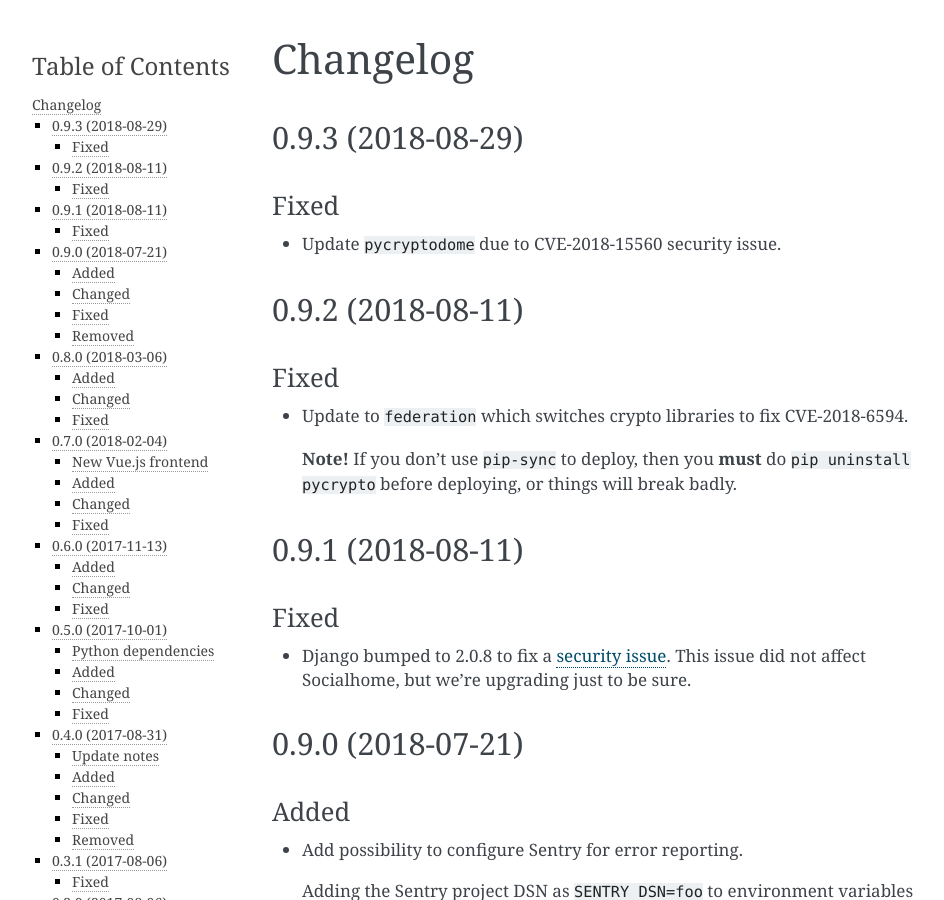
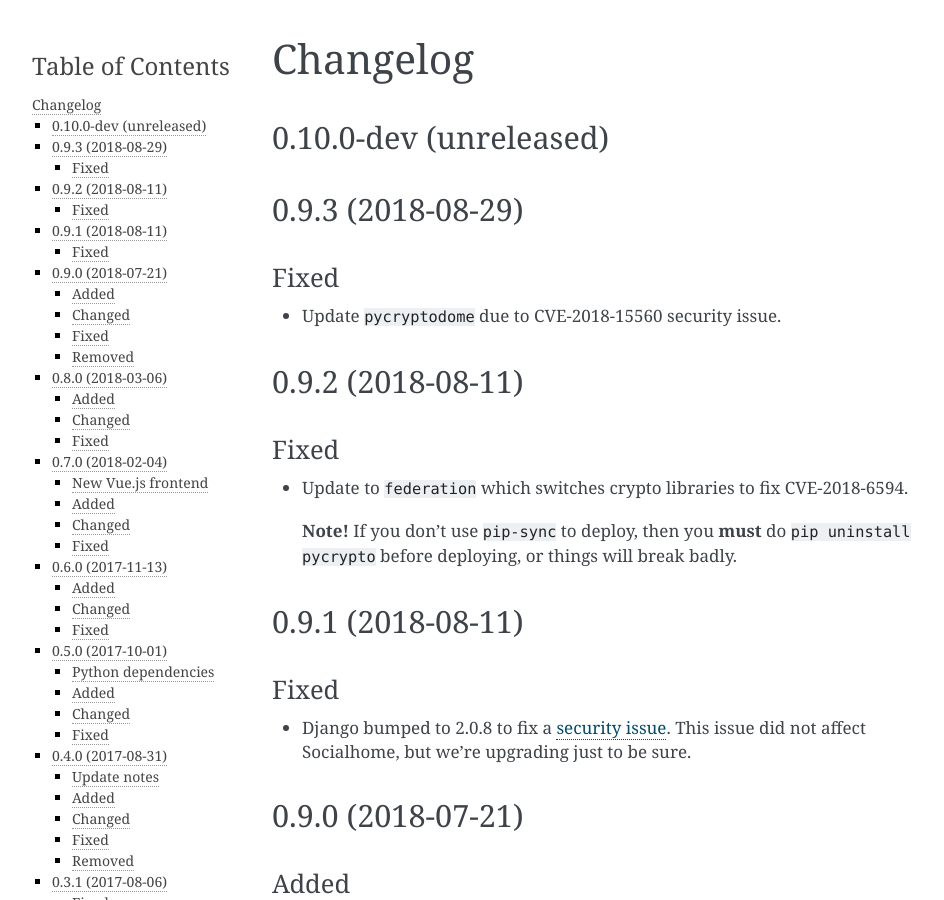
Before and after one commit to jaywink/socialhome, a Sphinx documentation site: the page built from docs/changelog.rst, in a window 1280 px wide and 900 px high. Shown: the whole window, without its empty margins (148-1092 px from the left). Built offline with Sphinx 7.4.7, drawn with Linux system fonts in a browser that asks for light colours.

Commit message:
Return to development version

```diff
--- a/docs/changelog.rst
+++ b/docs/changelog.rst
@@ -2,6 +2,9 @@
 
 Changelog
 =========
+
+0.10.0-dev (unreleased)
+-----------------------
 
 0.9.3 (2018-08-29)
 ------------------
--- a/docs/conf.py
+++ b/docs/conf.py
@@ -1,6 +1,6 @@
 #!/usr/bin/env python3
 # -*- coding: utf-8 -*-
-__version__ = "0.9.3"
+__version__ = "0.10.0-dev"
 
 # Federation documentation build configuration file, created by
 # sphinx-quickstart on Sun Oct  2 12:42:19 2016.
--- a/socialhome/__init__.py
+++ b/socialhome/__init__.py
@@ -1,5 +1,5 @@
 # -*- coding: utf-8 -*-
-__version__ = "0.9.3"
+__version__ = "0.10.0-dev"
 __version_info__ = tuple([int(num) if num.isdigit() else num for num in __version__.replace("-", ".", 1).split(".")])
 
 default_app_config = "socialhome.apps.SocialhomeConfig"
```
